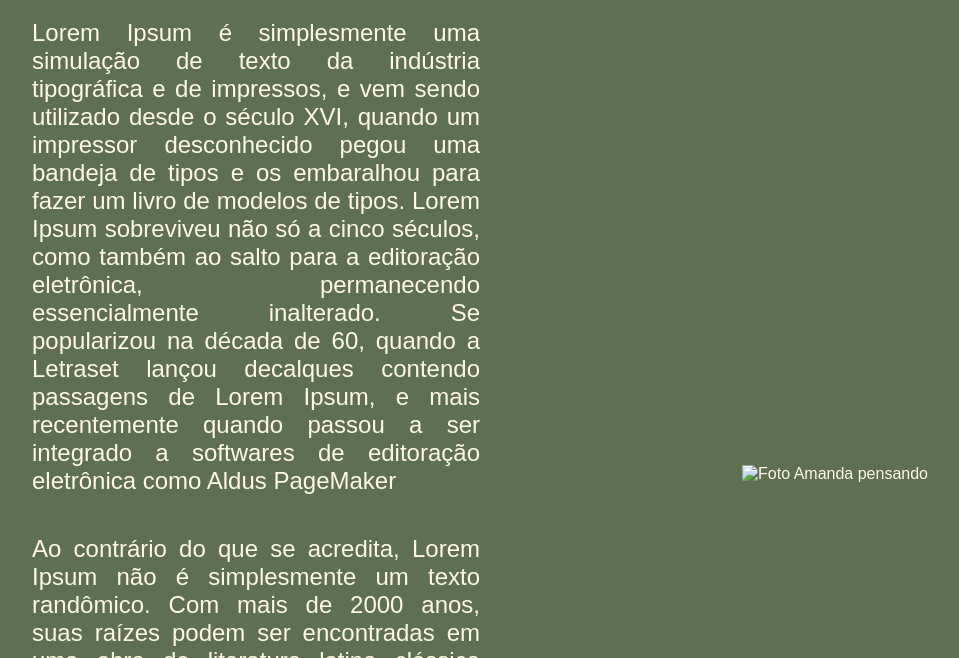
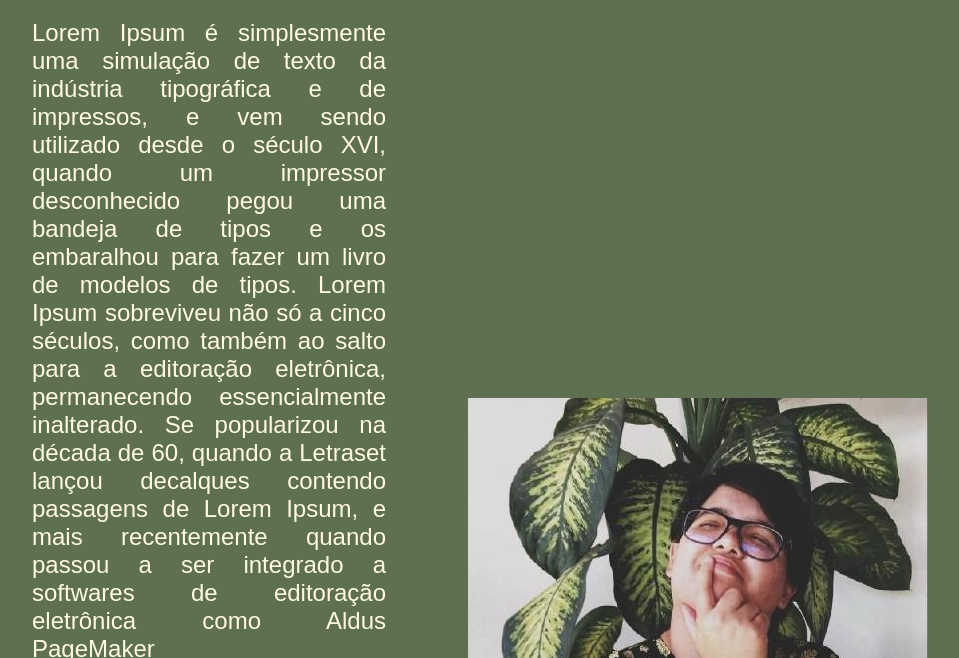
Before and after one commit to Amanda92Cortez/alura-perfil-01, a plain HTML site: page about.html in a window 1280 px wide. Shown: the part 142-800 px from the top of the page, without its empty margins (160-1119 px from the left). Drawn offline with Linux system fonts and the light colour scheme; the site is published under a folder, as on GitHub Pages, so addresses that start at the root find nothing; a web font is replaced by a local one.

Commit message:
Update about.html

```diff
--- a/about.html
+++ b/about.html
@@ -21,7 +21,7 @@
       <p class="apresentacao__conteudo__texto">Lorem Ipsum é simplesmente uma simulação de texto da indústria tipográfica e de impressos, e vem sendo utilizado desde o século XVI, quando um impressor desconhecido pegou uma bandeja de tipos e os embaralhou para fazer um livro de modelos de tipos. Lorem Ipsum sobreviveu não só a cinco séculos, como também ao salto para a editoração eletrônica, permanecendo essencialmente inalterado. Se popularizou na década de 60, quando a Letraset lançou decalques contendo passagens de Lorem Ipsum, e mais recentemente quando passou a ser integrado a softwares de editoração eletrônica como Aldus PageMaker</p>
       <p class="apresentacao__conteudo__texto">Ao contrário do que se acredita, Lorem Ipsum não é simplesmente um texto randômico. Com mais de 2000 anos, suas raízes podem ser encontradas em uma obra de literatura latina clássica datada de 45 AC. Richard McClintock, um professor de latim do Hampden-Sydney College na Virginia, pesquisou uma das mais obscuras palavras em latim, consectetur, oriunda de uma passagem de Lorem Ipsum, e, procurando por entre citações da palavra na literatura clássica, descobriu a sua indubitável origem. Lorem Ipsum vem das seções 1.10.32 e 1.10.33 do "de Finibus Bonorum et Malorum" (Os Extremos do Bem e do Mal), de Cícero, escrito em 45 AC.</p>
     </section>
-    <img src="/assets/Amanda.png" alt="Foto Amanda pensando">
+    <img class="img_foto" src="./assets/Amanda.png" />
   </main>
 
   <footer class="rodape">
```
